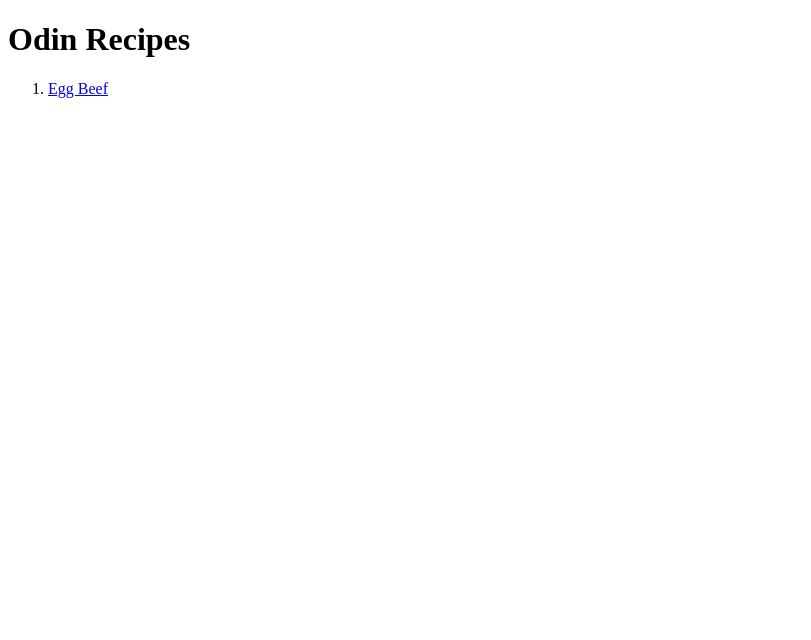
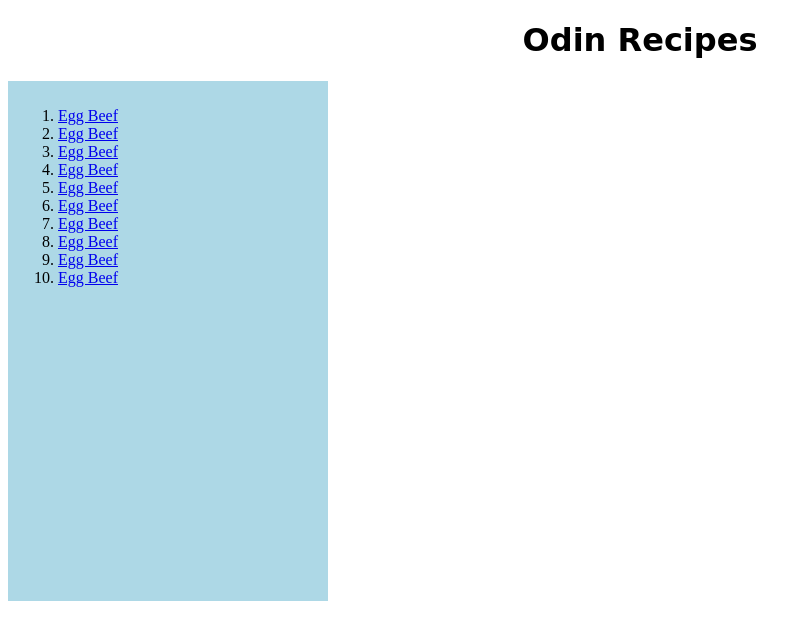
Before and after one commit to stonewerner/odin-recipes, a plain HTML site: page index.html in a window 1280 px wide. Shown: the whole page, without its empty margins (0-811 px from the left). Drawn offline with Linux system fonts and the light colour scheme.

Commit message:
Added Epic Styling

```diff
--- a/index.html
+++ b/index.html
@@ -3,13 +3,27 @@
 <head>
     <meta charset="UTF-8">
     <meta name="viewport" content="width=device-width, initial-scale=1.0">
+    <link rel="stylesheet" href="style.css">
     <title>Recipe Home</title>
 </head>
 <body>
-    <h1>Odin Recipes</h1>
-    <ol>
-        <li><a href="./recipes/egg-beef.html">Egg Beef</a></li>
-    </ol>
+    <div class="recipe-title">
+        <h1>Odin Recipes</h1>
+    </div>
+    <div class="recipe-list">
+        <ol>
+            <li><a href="./recipes/egg-beef.html">Egg Beef</a></li>
+            <li><a href="./recipes/egg-beef.html">Egg Beef</a></li>
+            <li><a href="./recipes/egg-beef.html">Egg Beef</a></li>
+            <li><a href="./recipes/egg-beef.html">Egg Beef</a></li>
+            <li><a href="./recipes/egg-beef.html">Egg Beef</a></li>
+            <li><a href="./recipes/egg-beef.html">Egg Beef</a></li>
+            <li><a href="./recipes/egg-beef.html">Egg Beef</a></li>
+            <li><a href="./recipes/egg-beef.html">Egg Beef</a></li>
+            <li><a href="./recipes/egg-beef.html">Egg Beef</a></li>
+            <li><a href="./recipes/egg-beef.html">Egg Beef</a></li>
+        </ol>
+    </div>
 
 </body>
 </html>
--- /dev/null
+++ b/style.css
@@ -0,0 +1,25 @@
+h1, h2 {
+    font-family: cursive;
+}
+
+
+
+li {
+    font-family: serif;
+
+}
+
+button {
+
+}
+
+.recipe-title {
+    text-align: center;
+}
+
+.recipe-list {
+    background-color: lightblue;
+    padding: 10px;
+    width: 300px;
+    height: 500px
+}
```
Also changed, not shown: recipes/egg-beef.html (+6 -0 lines).
